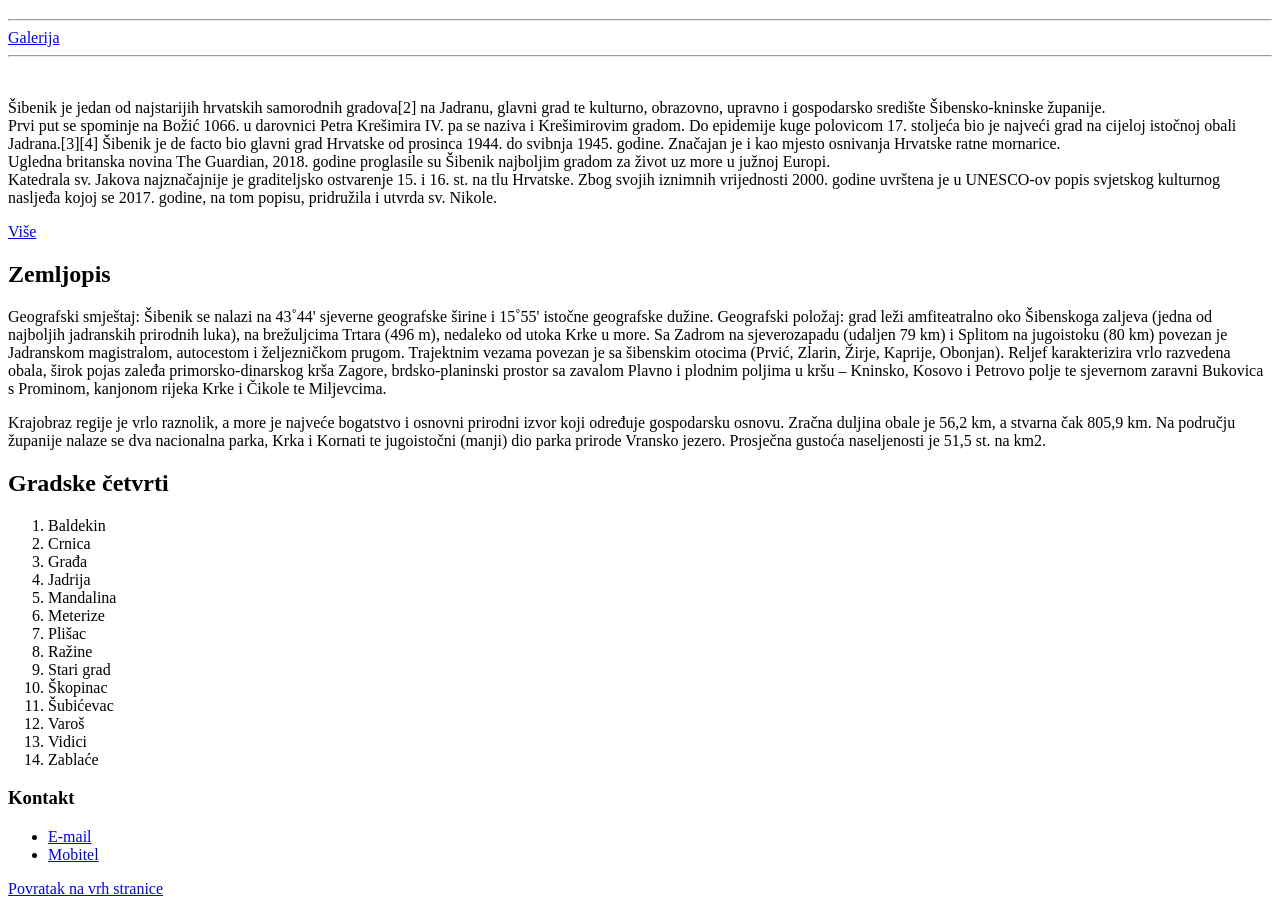
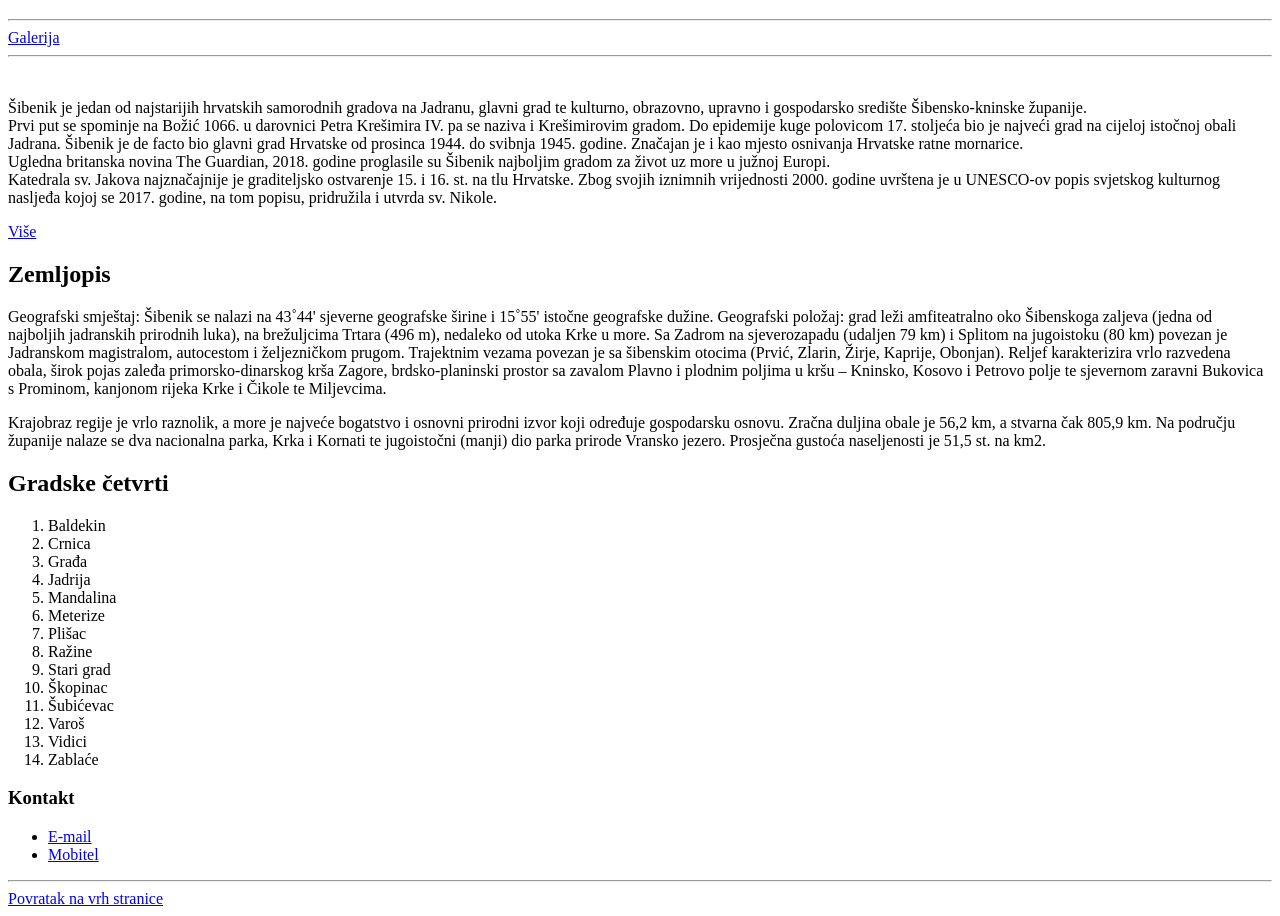
Before and after one commit to t0kar/HTML-my-city, a plain HTML site: page index.html in a window 1280 px wide. Shown: the part 61-977 px from the top of the page. Drawn offline with Linux system fonts and the light colour scheme.

Commit message:
Update_2

```diff
--- a/index.html
+++ b/index.html
@@ -24,9 +24,9 @@ BONUS: podignite vašu stranicu na GitHub repozitorij i napravite github pages :
         <hr>
         <br>
         <p>
-            Šibenik je jedan od najstarijih hrvatskih samorodnih gradova[2] na Jadranu, glavni grad te kulturno, obrazovno, upravno i gospodarsko središte Šibensko-kninske županije.<br>
+            Šibenik je jedan od najstarijih hrvatskih samorodnih gradova na Jadranu, glavni grad te kulturno, obrazovno, upravno i gospodarsko središte Šibensko-kninske županije.<br>
 
-            Prvi put se spominje na Božić 1066. u darovnici Petra Krešimira IV. pa se naziva i Krešimirovim gradom. Do epidemije kuge polovicom 17. stoljeća bio je najveći grad na cijeloj istočnoj obali Jadrana.[3][4] Šibenik je de facto bio glavni grad Hrvatske od prosinca 1944. do svibnja 1945. godine. Značajan je i kao mjesto osnivanja Hrvatske ratne mornarice.<br>
+            Prvi put se spominje na Božić 1066. u darovnici Petra Krešimira IV. pa se naziva i Krešimirovim gradom. Do epidemije kuge polovicom 17. stoljeća bio je najveći grad na cijeloj istočnoj obali Jadrana. Šibenik je de facto bio glavni grad Hrvatske od prosinca 1944. do svibnja 1945. godine. Značajan je i kao mjesto osnivanja Hrvatske ratne mornarice.<br>
 
             Ugledna britanska novina The Guardian, 2018. godine proglasile su Šibenik najboljim gradom za život uz more u južnoj Europi. <br>
 
@@ -72,6 +72,7 @@ BONUS: podignite vašu stranicu na GitHub repozitorij i napravite github pages :
             </li>
         </ul>
 
+        <hr>
         <a href="#">Povratak na vrh stranice</a>
 
     </body>
```
Also changed, not shown: gallery.html (+1 -0 lines).
